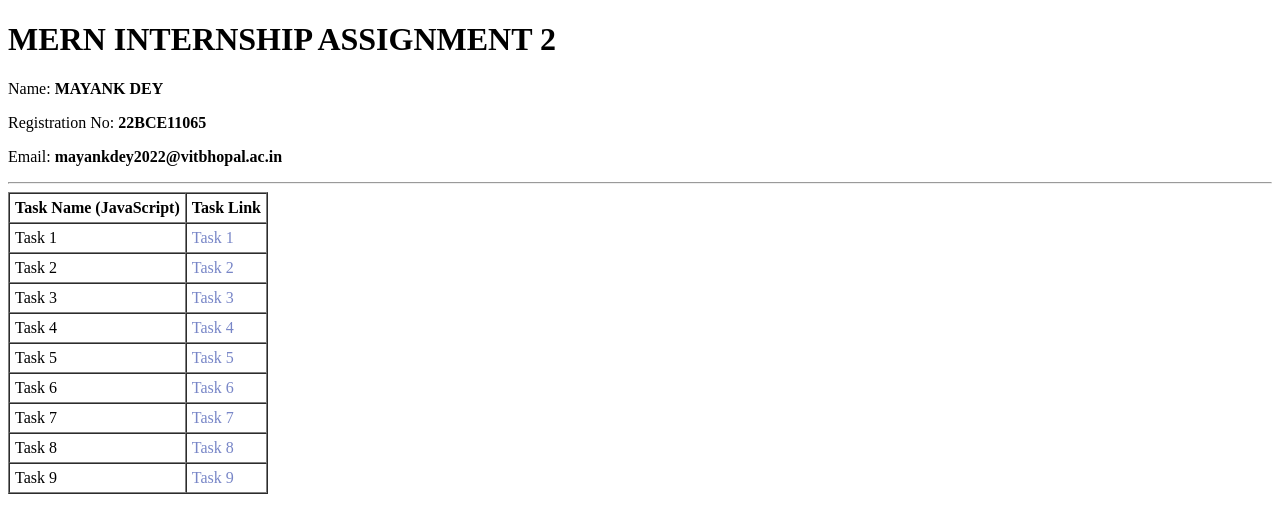
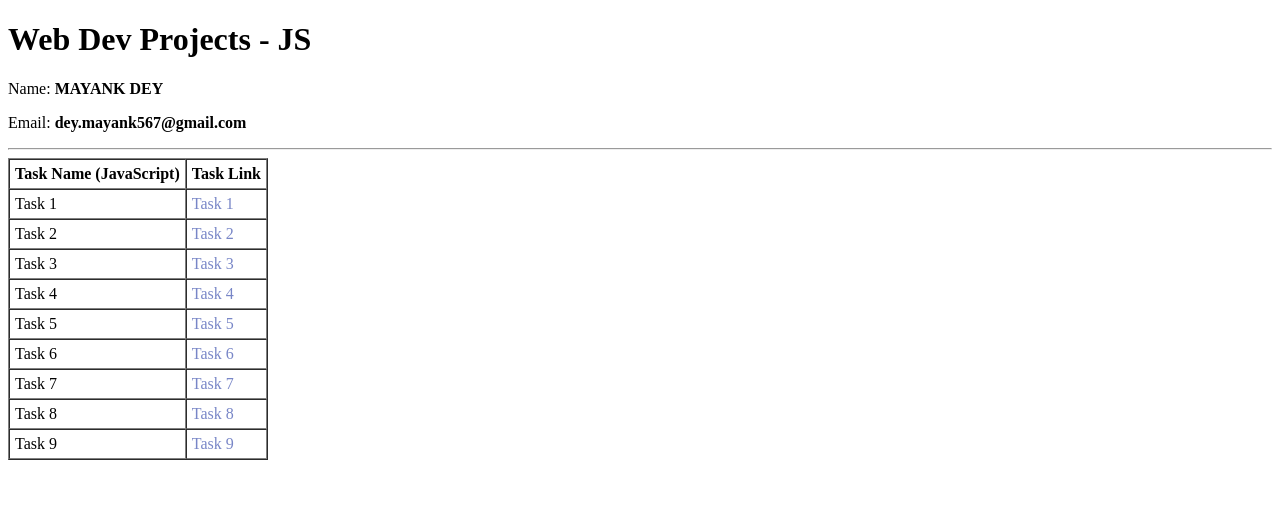
Before and after one commit to MayankDey20/web-dev-projects-js, a plain HTML site: page index.html in a window 1280 px wide. Drawn offline with Linux system fonts and the light colour scheme.

Commit message:
Update index.html

```diff
--- a/index.html
+++ b/index.html
@@ -12,10 +12,9 @@
     </style>
 </head>
 <body>
-    <h1>MERN INTERNSHIP ASSIGNMENT 2</h1>
+    <h1>Web Dev Projects - JS</h1>
     <p>Name: <strong>MAYANK DEY</strong></p>
-    <p>Registration No: <strong>22BCE11065</strong></p>
-    <p>Email: <strong>mayankdey2022@vitbhopal.ac.in</strong></p>
+    <p>Email: <strong>dey.mayank567@gmail.com</strong></p>
 
     <hr />
 
```
